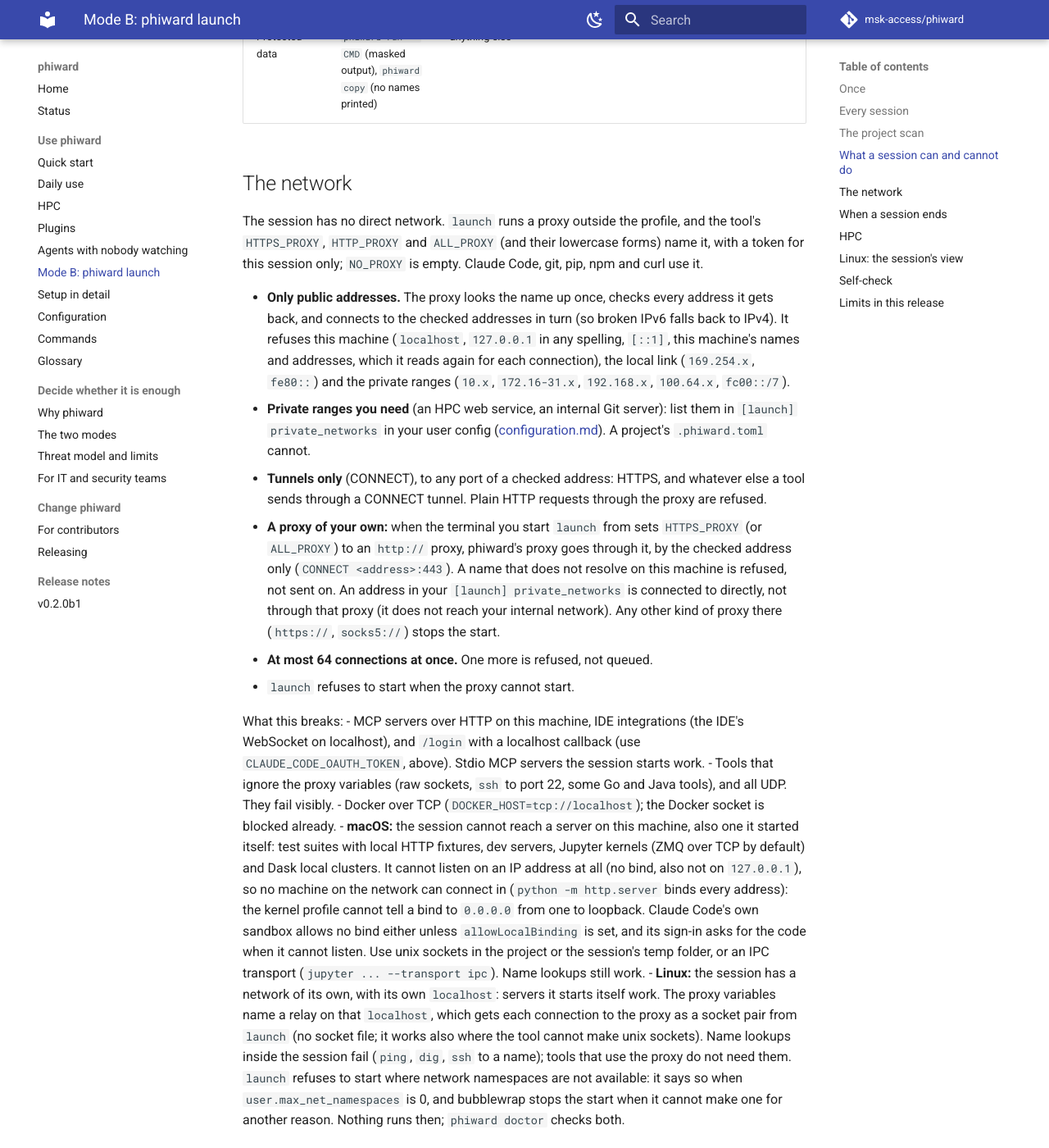
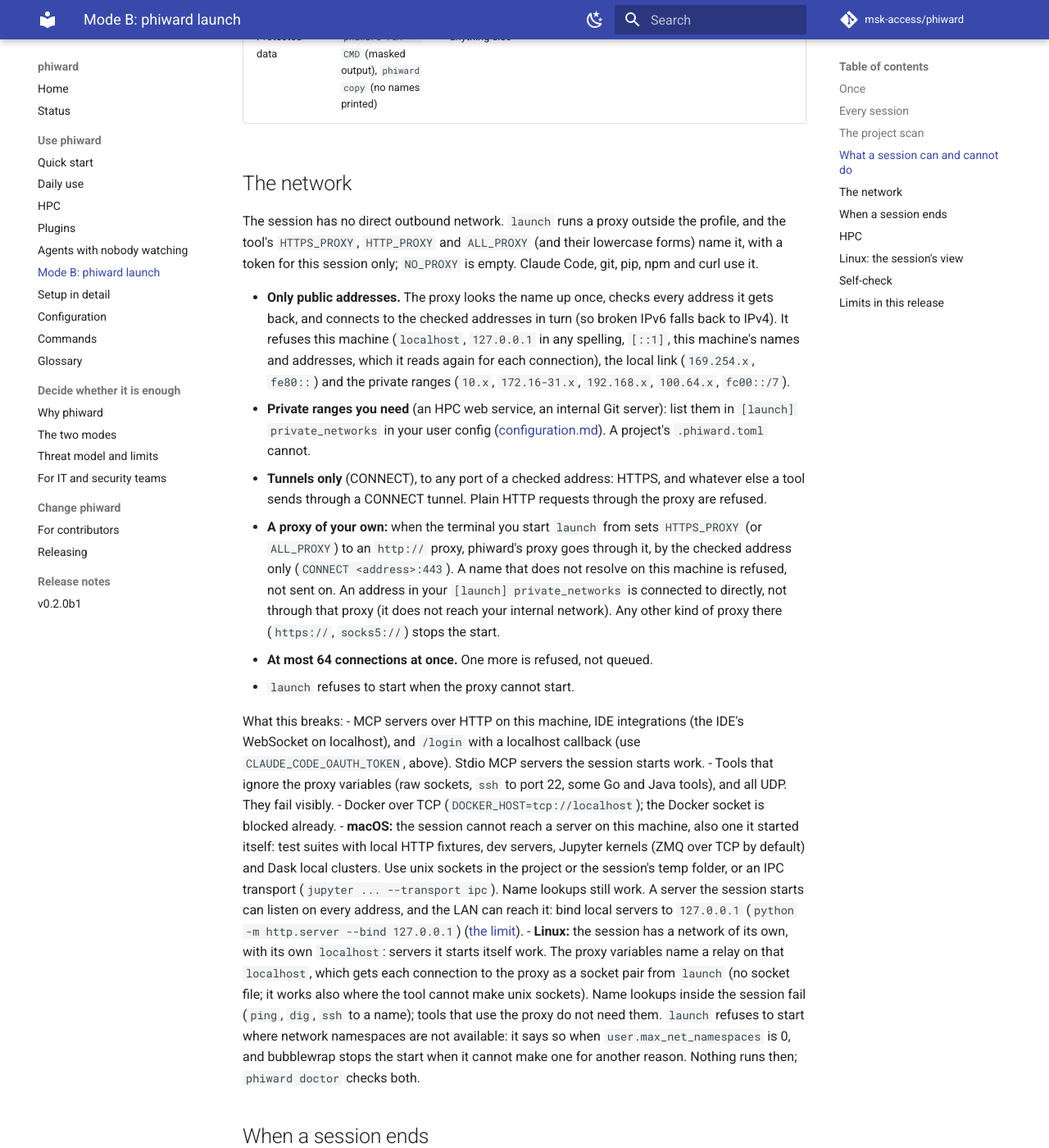
Before and after one commit to msk-access/phiward, an MkDocs documentation site: the page built from docs/launch.md, in a window 1280 px wide and 1400 px high, scrolled down 4967 px. Shown: the whole window at 82% size. Built offline with MkDocs 1.6.1 and Material for MkDocs 9.7.7, drawn with Linux system fonts in a browser that asks for light colours; comment, search, counter and statistics services are not loaded; the version menu is left out; some of the changed text lies outside the part shown.

Commit message:
fix(launch): macOS allows binds again; the limit is stated
The operator's decision: remove 6578ae3's bind deny, keep its other fixes. Seatbelt
cannot limit binds to loopback (its `localhost` filter for binds also matches 0.0.0.0
and ::, and a literal address cannot be named), and a total deny breaks localhost dev
servers, test fixtures and Claude Code's sign-in callback.

- wholetool.py: no network-bind rule; a comment says why
- removed test_1_the_session_binds_no_ip_address (it asserted the deny; added in
  6578ae3, never pushed) and its Linux skip entry. No earlier test asserted inbound
  behaviour.
- threat-model.md: under launch on macOS a session can listen on any address; a
  server on every interface is reachable from the LAN and can serve the project and
  masked output only; Linux is not affected (its own network namespace)
- launch.md: bind local servers to 127.0.0.1 (`python -m http.server --bind 127.0.0.1`)
- decisions.md: the decision and why
- "no direct (IP) network" now says outbound (launch.md, threat-model.md,
  endpoint-security.md, netproxy.py, CHANGELOG)

```diff
--- a/docs/launch.md
+++ b/docs/launch.md
@@ -141,12 +141,12 @@ So, before the tool starts, `launch` reads the project for subject and sample ID
 | Files | read and write the project; write its own session folder and the spool | read protected roots, patterns or derived folders (`.git`, snapshots, and on Linux other mounts of the same data); read credentials (`~/.ssh`, `~/.aws`, `~/.claude`, other agent tools' logins, browser profiles, Kerberos tickets and keytabs, SSH keys your SSH config names, research-data and registry logins), shell histories, the Trash, or the gateway's `write_to` folders; write anywhere else |
 | Files that run later | | write, at any depth in the project, the `.claude`, `.vscode`, `.idea`, `.cursor`, `.gemini` and `.codex` folders (each as a whole), `.mcp.json`, `.gitmodules`, `.ripgreprc`, `.Rprofile` or `.Renviron`, or what a link inside them leads to; or git control files (hooks, config). On Linux `launch` makes `.claude`, `.vscode` and `.idea` if there are none and `.mcp.json` as a `{}` placeholder; the others, a git control file missing at the start (`commondir`), and one of these made in a subfolder during the session can be made there, and the report at the end names them. A wrapped MCP server (`--entry`) has the same profile, and cannot write the project's `.git` folders at all (on macOS also a new `.git`) |
 | Processes | run any program in the profile | read other terminals, signal processes outside, inject keystrokes, open or script other apps; on macOS also mount file systems or create launchd jobs |
-| Network | tunnels (CONNECT) to public addresses, through phiward's proxy ([below](#the-network)) | reach this machine's own services, its link or private ranges; on macOS listen on an IP address; use plain HTTP, UDP, or tools that ignore the proxy variables; reach outside unix sockets (the SSH agent, your shared SSH connection, docker); on Linux before 7.1, see Limits for what stays outside Claude Code's sandbox |
+| Network | tunnels (CONNECT) to public addresses, through phiward's proxy ([below](#the-network)) | reach this machine's own services, its link or private ranges; use plain HTTP, UDP, or tools that ignore the proxy variables; reach outside unix sockets (the SSH agent, your shared SSH connection, docker); on Linux before 7.1, see Limits for what stays outside Claude Code's sandbox |
 | Protected data | `phiward run -- CMD` (masked output), `phiward copy` (no names printed) | anything else |
 
 ## The network
 
-The session has no direct network. `launch` runs a proxy outside the profile, and the tool's
+The session has no direct outbound network. `launch` runs a proxy outside the profile, and the tool's
 `HTTPS_PROXY`, `HTTP_PROXY` and `ALL_PROXY` (and their lowercase forms) name it, with a token for
 this session only; `NO_PROXY` is empty. Claude Code, git, pip, npm and curl use it.
 
@@ -178,12 +178,10 @@ What this breaks:
 - Docker over TCP (`DOCKER_HOST=tcp://localhost`); the Docker socket is blocked already.
 - **macOS:** the session cannot reach a server on this machine, also one it started itself: test
   suites with local HTTP fixtures, dev servers, Jupyter kernels (ZMQ over TCP by default) and Dask
-  local clusters. It cannot listen on an IP address at all (no bind, also not on `127.0.0.1`), so
-  no machine on the network can connect in (`python -m http.server` binds every address): the
-  kernel profile cannot tell a bind to `0.0.0.0` from one to loopback. Claude Code's own sandbox
-  allows no bind either unless `allowLocalBinding` is set, and its sign-in asks for the code
-  when it cannot listen. Use unix sockets in the project or the session's temp folder, or an IPC
-  transport (`jupyter ... --transport ipc`). Name lookups still work.
+  local clusters. Use unix sockets in the project or the session's temp folder, or an IPC
+  transport (`jupyter ... --transport ipc`). Name lookups still work. A server the session
+  starts can listen on every address, and the LAN can reach it: bind local servers to
+  `127.0.0.1` (`python -m http.server --bind 127.0.0.1`) ([the limit](threat-model.md#open-network)).
 - **Linux:** the session has a network of its own, with its own `localhost`: servers it starts
   itself work. The proxy variables name a relay on that `localhost`, which gets each connection
   to the proxy as a socket pair from `launch` (no socket file; it works also where the tool
```
Also changed, not shown: .agents/decisions.md (+7 -0 lines), CHANGELOG.md (+4 -3 lines), docs/endpoint-security.md (+3 -3 lines), docs/threat-model.md (+7 -5 lines), 4 other files.
